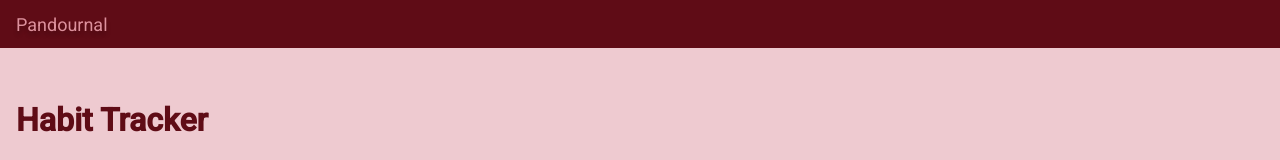
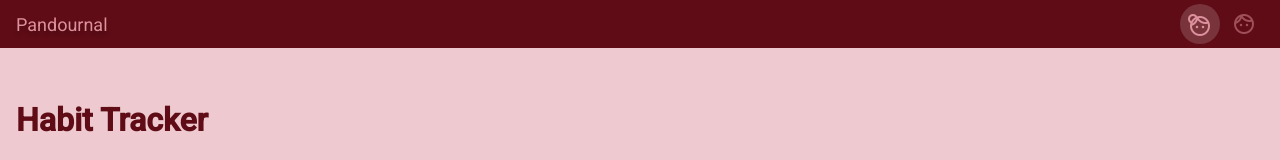
Before and after one commit to SeiPanda/mood_panda, an Angular app: page /habit-tracker in a window 1280 px wide. Shown: the top 160 px of the page. Built offline with nearby package versions, Linux system fonts and the light colour scheme.

Commit message:
add profils

```diff
--- a/src/app/pages/habit-tracker/habit-tracker.component.ts
+++ b/src/app/pages/habit-tracker/habit-tracker.component.ts
@@ -4,6 +4,7 @@ import { MatIconModule } from '@angular/material/icon';
 import { HabitColorPickerComponent } from './habit-color-picker/habit-color-picker.component';
 import { DiaryService, toDateKey } from '../../services/diary.service';
 import { DiaryOverlayService } from '../../services/diary-overlay.service';
+import { ProfileService } from '../../services/profile.service';
 
 interface Habit {
   id: string;
@@ -31,6 +32,13 @@ const DEFAULT_HABIT_COLOR = '#4c8bf5';
 export class HabitTrackerComponent {
   private readonly diaryService = inject(DiaryService);
   private readonly diaryOverlayService = inject(DiaryOverlayService);
+  private readonly profile = inject(ProfileService);
+
+  // Captured once. Switching profiles reloads the page, so these keys never
+  // change during a session; keeping them reactive would make the save
+  // effects copy the current profile's data into the newly selected one.
+  private readonly storageKey = this.profile.scopedKey(STORAGE_KEY);
+  private readonly showWeekdaysKey = this.profile.scopedKey(SHOW_WEEKDAYS_KEY);
 
   private readonly today = new Date();
 
@@ -78,15 +86,15 @@ export class HabitTrackerComponent {
         habits: this.habits(),
         checks: this.checksByMonth(),
       };
-      localStorage.setItem(STORAGE_KEY, JSON.stringify(data));
+      localStorage.setItem(this.storageKey, JSON.stringify(data));
     });
     effect(() => {
-      localStorage.setItem(SHOW_WEEKDAYS_KEY, JSON.stringify(this.showWeekdays()));
+      localStorage.setItem(this.showWeekdaysKey, JSON.stringify(this.showWeekdays()));
     });
   }
 
   private loadShowWeekdays(): boolean {
-    const raw = localStorage.getItem(SHOW_WEEKDAYS_KEY);
+    const raw = localStorage.getItem(this.showWeekdaysKey);
     if (raw === null) {
       return true;
     }
@@ -134,7 +142,7 @@ export class HabitTrackerComponent {
   }
 
   private loadData(): HabitTrackerData {
-    const raw = localStorage.getItem(STORAGE_KEY);
+    const raw = localStorage.getItem(this.storageKey);
     if (!raw) {
       return { habits: [], checks: {} };
     }
--- a/src/app/pages/navbar/navbar.component.html
+++ b/src/app/pages/navbar/navbar.component.html
@@ -2,5 +2,19 @@
   <nav class="navbar">
     <a mat-button routerLink="/"><div class="title">Pandournal</div></a>
     <div class="flex-spacer"></div>
+    <div class="profile-switch">
+      @for (profile of profiles; track profile.id) {
+        <button
+          type="button"
+          class="profile-btn"
+          [class.active]="profile.id === activeId()"
+          [attr.aria-pressed]="profile.id === activeId()"
+          [title]="profile.name"
+          (click)="switchProfile(profile.id)"
+        >
+          <mat-icon fontSet="material-symbols-outlined">{{ profile.icon }}</mat-icon>
+        </button>
+      }
+    </div>
   </nav>
 </div>
--- a/src/app/pages/navbar/navbar.component.scss
+++ b/src/app/pages/navbar/navbar.component.scss
@@ -41,6 +41,44 @@ a {
 }
 
 
+.profile-switch {
+  display: flex;
+  align-items: center;
+  gap: 4px;
+}
+
+.profile-btn {
+  display: inline-flex;
+  align-items: center;
+  justify-content: center;
+  width: 40px;
+  height: 40px;
+  padding: 0;
+  border: none;
+  border-radius: 50%;
+  background: transparent;
+  color: var(--nav-title);
+  cursor: pointer;
+  opacity: 0.5;
+  transition: opacity 0.15s ease, background-color 0.15s ease;
+
+  mat-icon {
+    font-size: 24px;
+    width: 24px;
+    height: 24px;
+  }
+
+  &:hover {
+    opacity: 0.8;
+    background-color: var(--ripple-color);
+  }
+
+  &.active {
+    opacity: 1;
+    background-color: rgba(255, 255, 255, 0.16);
+  }
+}
+
 .navButton {
   text-shadow: var(--nav-text-shadow) !important;
   display: flex !important;
--- a/src/app/pages/navbar/navbar.component.ts
+++ b/src/app/pages/navbar/navbar.component.ts
@@ -1,7 +1,8 @@
-import { Component, HostListener } from '@angular/core';
+import { Component, HostListener, inject } from '@angular/core';
 import { RouterLink, RouterLinkActive } from '@angular/router';
 import { MatButtonModule } from '@angular/material/button';
 import { MatIconModule } from '@angular/material/icon';
+import { ProfileService, ProfileId } from '../../services/profile.service';
 
 @Component({
   selector: 'app-navbar',
@@ -10,6 +11,11 @@ import { MatIconModule } from '@angular/material/icon';
   styleUrls: ['./navbar.component.scss'],
 })
 export class NavbarComponent {
+  private readonly profileService = inject(ProfileService);
+
+  readonly profiles = this.profileService.profiles;
+  readonly activeId = this.profileService.activeId;
+
   @HostListener('window:resize', ['$event'])
   onResize(event: any) {
     const currentWidth = event.target.innerWidth;
@@ -19,6 +25,10 @@ export class NavbarComponent {
   }
   toggle: boolean = false;
 
+  switchProfile(id: ProfileId) {
+    this.profileService.setActive(id);
+  }
+
   triggerSideNav() {
     this.toggle = !this.toggle;
   }
--- a/src/app/services/diary.service.ts
+++ b/src/app/services/diary.service.ts
@@ -1,4 +1,5 @@
-import { Injectable, computed, effect, signal } from '@angular/core';
+import { Injectable, computed, effect, inject, signal } from '@angular/core';
+import { ProfileService } from './profile.service';
 
 export interface DiaryEntry {
   date: string;
@@ -24,6 +25,15 @@ export function toDateKey(date: Date): string {
 
 @Injectable({ providedIn: 'root' })
 export class DiaryService {
+  private readonly profile = inject(ProfileService);
+
+  // Captured once. Switching profiles triggers a full page reload, so the
+  // scoped keys never change during a session. If they stayed reactive, the
+  // persistence effects below would re-run on switch and write the current
+  // profile's in-memory data into the newly selected profile's key.
+  private readonly storageKey = this.profile.scopedKey(STORAGE_KEY);
+  private readonly extraPeriodsKey = this.profile.scopedKey(EXTRA_PERIODS_KEY);
+
   private readonly entriesMap = signal<Record<string, DiaryEntry>>(this.loadEntries());
   private readonly extraPeriods = signal<ExtraPeriods>(this.loadExtraPeriods());
 
@@ -41,10 +51,10 @@ export class DiaryService {
 
   constructor() {
     effect(() => {
-      localStorage.setItem(STORAGE_KEY, JSON.stringify(this.entriesMap()));
+      localStorage.setItem(this.storageKey, JSON.stringify(this.entriesMap()));
     });
     effect(() => {
-      localStorage.setItem(EXTRA_PERIODS_KEY, JSON.stringify(this.extraPeriods()));
+      localStorage.setItem(this.extraPeriodsKey, JSON.stringify(this.extraPeriods()));
     });
 
     const now = new Date();
@@ -85,7 +95,7 @@ export class DiaryService {
   }
 
   private loadEntries(): Record<string, DiaryEntry> {
-    const raw = localStorage.getItem(STORAGE_KEY);
+    const raw = localStorage.getItem(this.storageKey);
     if (!raw) {
       return {};
     }
@@ -97,7 +107,7 @@ export class DiaryService {
   }
 
   private loadExtraPeriods(): ExtraPeriods {
-    const raw = localStorage.getItem(EXTRA_PERIODS_KEY);
+    const raw = localStorage.getItem(this.extraPeriodsKey);
     if (!raw) {
       return { years: [], months: {} };
     }
--- /dev/null
+++ b/src/app/services/profile.service.ts
@@ -0,0 +1,88 @@
+import { Injectable, computed, signal } from '@angular/core';
+
+export type ProfileId = string;
+
+export interface Profile {
+  id: ProfileId;
+  /** Display name, shown as tooltip in the navbar. */
+  name: string;
+  /** Material Symbols icon name. */
+  icon: string;
+}
+
+const ACTIVE_KEY = 'active-profile';
+
+/**
+ * Storage keys that existed before profiles. On first run they are moved into
+ * the default profile's namespace so existing data is not orphaned.
+ */
+const LEGACY_KEYS = [
+  'diary-entries',
+  'diary-extra-periods',
+  'habit-tracker-data',
+  'habit-tracker-show-weekdays',
+];
+
+/**
+ * The available profiles. Kept as a static list for now; a later backend
+ * connection can replace this with data fetched per authenticated user.
+ */
+export const PROFILES: Profile[] = [
+  { id: 'me', name: 'Ich', icon: 'face_4' },
+  { id: 'partner', name: 'Partner', icon: 'face' },
+];
+
+/**
+ * Holds the currently active profile and namespaces persisted data by it.
+ *
+ * Every store that persists user data derives its storage key via
+ * {@link scopedKey}, so switching the profile swaps the whole data set.
+ * When a backend is added, this service becomes the identity source and the
+ * stores swap `localStorage` for HTTP without touching the switch UI.
+ */
+@Injectable({ providedIn: 'root' })
+export class ProfileService {
+  readonly profiles = PROFILES;
+  readonly activeId = signal<ProfileId>(this.loadActiveId());
+  readonly active = computed(
+    () => this.profiles.find((p) => p.id === this.activeId()) ?? this.profiles[0],
+  );
+
+  constructor() {
+    this.migrateLegacyKeys();
+  }
+
+  /** Moves pre-profile storage keys into the default profile's namespace, once. */
+  private migrateLegacyKeys() {
+    const target = PROFILES[0].id;
+    for (const key of LEGACY_KEYS) {
+      const value = localStorage.getItem(key);
+      const scoped = `${key}::${target}`;
+      if (value !== null && localStorage.getItem(scoped) === null) {
+        localStorage.setItem(scoped, value);
+        localStorage.removeItem(key);
+      }
+    }
+  }
+
+  /** Namespaces a base storage key to the active profile. */
+  scopedKey(base: string): string {
+    return `${base}::${this.activeId()}`;
+  }
+
+  setActive(id: ProfileId) {
+    if (id === this.activeId() || !this.profiles.some((p) => p.id === id)) {
+      return;
+    }
+    this.activeId.set(id);
+    // Persist synchronously: the reload below pre-empts any async effect.
+    localStorage.setItem(ACTIVE_KEY, id);
+    // Reload so every store re-reads its data under the new profile namespace.
+    location.reload();
+  }
+
+  private loadActiveId(): ProfileId {
+    const raw = localStorage.getItem(ACTIVE_KEY);
+    return raw && PROFILES.some((p) => p.id === raw) ? raw : PROFILES[0].id;
+  }
+}
```
